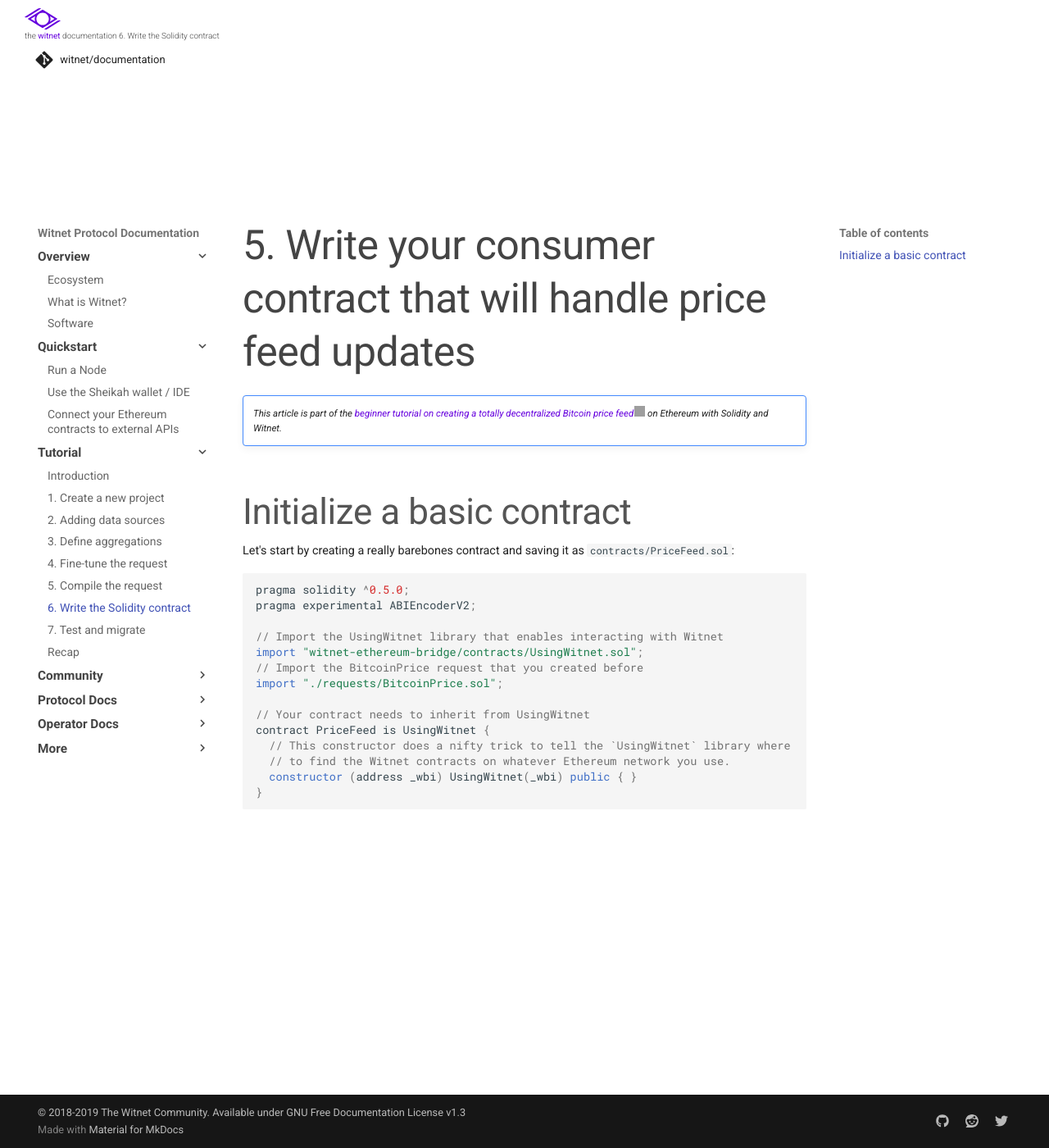
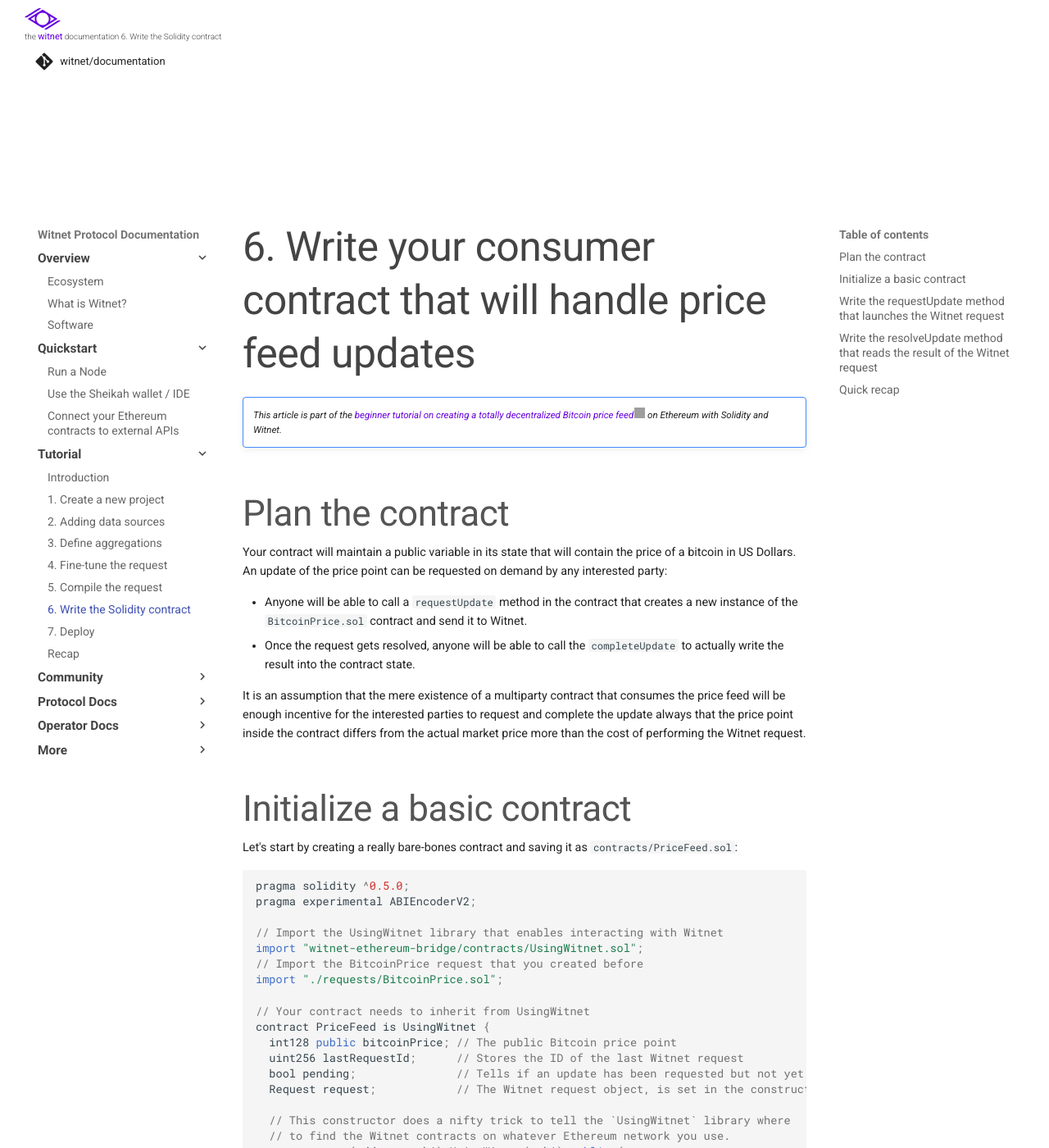
Before and after one commit to witnet/documentation, an MkDocs documentation site: the page built from docs/tutorials/bitcoin-price-feed/contract.md, in a window 1280 px wide and 1400 px high. Shown: the whole window at 82% size. Built offline with MkDocs 1.6.1 and Material for MkDocs 9.7.7, drawn with Linux system fonts in a browser that asks for light colours; comment, search, counter and statistics services are not loaded; some of the changed text lies outside the part shown; grey boxes are pictures that could not be loaded.

Commit message:
feat: complete contracts, start migrations

````diff
--- a/docs/extra.css
+++ b/docs/extra.css
@@ -14,6 +14,8 @@
 .md-header-nav__topic > strong {
     color: #6600DE;
     font-weight: 500;
+    font-size: 1.1em;
+    font-family: "Basic", "Roboto", "Helvetica Neue", Helvetica, Arial, sans-serif;
 }
 
 .md-main__inner {
--- a/docs/tutorials/bitcoin-price-feed/contract.md
+++ b/docs/tutorials/bitcoin-price-feed/contract.md
@@ -1,12 +1,30 @@
-# 5. Write your consumer contract that will handle price feed updates
+# 6. Write your consumer contract that will handle price feed updates
 
 !!! note ""
     *This article is part of the [beginner tutorial on creating a totally decentralized Bitcoin price feed][intro]
     on Ethereum with Solidity and Witnet.*
 
+## Plan the contract
+
+Your contract will maintain a public variable in its state that will
+contain the price of a bitcoin in US Dollars. An update of the price
+point can be requested on demand by any interested party:
+
+- Anyone will be able to call a `requestUpdate` method in the contract
+  that creates a new instance of the `BitcoinPrice.sol` contract and
+  send it to Witnet.
+- Once the request gets resolved, anyone will be able to call the
+`completeUpdate` to actually write the result into the contract state.
+
+It is an assumption that the mere existence of a multiparty contract
+that consumes the price feed will be enough incentive for the interested
+parties to request and complete the update always that the price point
+inside the contract differs from the actual market price more than the
+cost of performing the Witnet request.
+
 ## Initialize a basic contract
 
-Let's start by creating a really barebones contract and saving it as
+Let's start by creating a really bare-bones contract and saving it as
 `contracts/PriceFeed.sol`:
 
 ```js
@@ -20,9 +38,121 @@ import "./requests/BitcoinPrice.sol";
 
 // Your contract needs to inherit from UsingWitnet
 contract PriceFeed is UsingWitnet {
+  int128 public bitcoinPrice; // The public Bitcoin price point
+  uint256 lastRequestId;      // Stores the ID of the last Witnet request
+  bool pending;               // Tells if an update has been requested but not yet completed
+  Request request;            // The Witnet request object, is set in the constructor
+
   // This constructor does a nifty trick to tell the `UsingWitnet` library where
   // to find the Witnet contracts on whatever Ethereum network you use.
-  constructor (address _wbi) UsingWitnet(_wbi) public { }
+  constructor (address _wbi) UsingWitnet(_wbi) public {
+    // Instantiate the Witnet request
+    request = new BitcoinPriceRequest();
+  }
+}
+```
+
+What you are doing here is quite straightforward:
+
+- Import `UsingWitnet.sol` so your contract is Witnet-enabled.
+- Import `BitcoinPrice.sol` so that you can instantiate the Witnet
+  request when needed.
+- Make your contract inherit `UsingWitnet`.
+- Make the constructor receive the address of the Witnet Bridge
+  Interface (`_wbi`) and pass it down to the `UsingWitnet` constructor
+  through `UsingWitnet(_wbi)`
+
+## Write the `requestUpdate` method that launches the Witnet request
+
+```js
+function requestUpdate() public payable {
+  require(!pending, "An update is already pending. Complete it first before requesting another update.");
+
+  // Amount to pay to the bridge node relaying this request from Ethereum to Witnet
+  uint256 _witnetRequestReward = 100 micro
+  // Amount of wei to pay to the bridge node relaying the result from Witnet to Ethereum
+  uint256 _witnetResultReward = 100 micro
+
+  // Send the request to Witnet and store the ID for later retrieval of the result
+  // The `witnetPostRequest` method comes with `UsingWitnet`
+  lastRequestId = witnetPostRequest(request, _witnetRequestReward, _witnetResultReward);
+}
+```
+
+## Write the `resolveUpdate` method that reads the result of the Witnet request
+
+```js
+// The `witnetRequestAccepted` modifier comes with `UsingWitnet` and allows to
+// protect your methods from being called before the request has been successfully
+// relayed into Witnet.
+function completeUpdate() public payable witnetRequestAccepted(lastRequestId) {
+  require(pending, "There is no pending update.");
+
+  // Read the result of the Witnet request
+  // The `witnetReadResult` method comes with `UsingWitnet`
+  Witnet.Result memory result = witnetReadResult(lastRequestId);
+  // If the Witnet request succeeded, decode the result and update the price point
+  if (result.isOk()) {
+    bitcoinPrice = result.asInt128();
+  }
+  // In any case, set `pending` to false so a new update can be requested
+  pending = false;
+}
+```
+
+## Quick recap
+
+This is what the complete contract looks like:
+
+```js
+pragma solidity ^0.5.0;
+pragma experimental ABIEncoderV2;
+
+// Import the UsingWitnet library that enables interacting with Witnet
+import "witnet-ethereum-bridge/contracts/UsingWitnet.sol";
+// Import the BitcoinPrice request that you created before
+import "./requests/BitcoinPrice.sol";
+
+// Your contract needs to inherit from UsingWitnet
+contract PriceFeed is UsingWitnet {
+  int128 public bitcoinPrice; // The public Bitcoin price point
+  uint256 lastRequestId;      // Stores the ID of the last Witnet request
+  bool pending;               // Tells if an update has been requested but not yet completed
+  Request request;            // The Witnet request object, is set in the constructor
+
+  // This constructor does a nifty trick to tell the `UsingWitnet` library where
+  // to find the Witnet contracts on whatever Ethereum network you use.
+  constructor (address _wbi) UsingWitnet(_wbi) public {
+    // Instantiate the Witnet request
+    request = new BitcoinPriceRequest();
+  }
+
+  function requestUpdate() public payable {
+    require(!pending, "An update is already pending. Complete it first before requesting another update.");
+
+    // Amount to pay to the bridge node relaying this request from Ethereum to Witnet
+    uint256 _witnetRequestReward = 100 micro
+    // Amount of wei to pay to the bridge node relaying the result from Witnet to Ethereum
+    uint256 _witnetResultReward = 100 micro
+
+    // Send the request to Witnet and store the ID for later retrieval of the result
+    // The `witnetPostRequest` method comes with `UsingWitnet`
+    lastRequestId = witnetPostRequest(request, _witnetRequestReward, _witnetResultReward);
+  }
+
+  function completeUpdate() public payable witnetRequestAccepted(lastRequestId) {
+    require(pending, "There is no pending update.");
+
+    // Read the result of the Witnet request
+    // The `witnetReadResult` method comes with `UsingWitnet`
+    Witnet.Result memory result = witnetReadResult(lastRequestId);
+    // If the Witnet request succeeded, decode the result and update the price point
+    if (result.isOk())
+      bitcoinPrice = result.asInt128();
+    }
+    // In any case, set `pending` to false so a new update can be requested
+    pending = false;
+  }
 }
 ```
 
--- a/mkdocs.yml
+++ b/mkdocs.yml
@@ -19,7 +19,7 @@ nav:
       - 4. Fine-tune the request: tutorials/bitcoin-price-feed/fine-tuning.md
       - 5. Compile the request: tutorials/bitcoin-price-feed/compiling.md
       - 6. Write the Solidity contract: tutorials/bitcoin-price-feed/contract.md
-      - 7. Test and migrate: tutorials/bitcoin-price-feed/migrations.md
+      - 7. Deploy: tutorials/bitcoin-price-feed/migrations.md
       - Recap: tutorials/bitcoin-price-feed/recap.md
   - Community:
       - Contributing: community/contributing.md
````
Also changed, not shown: docs/tutorials/bitcoin-price-feed/migrations.md (+5 -3 lines).
